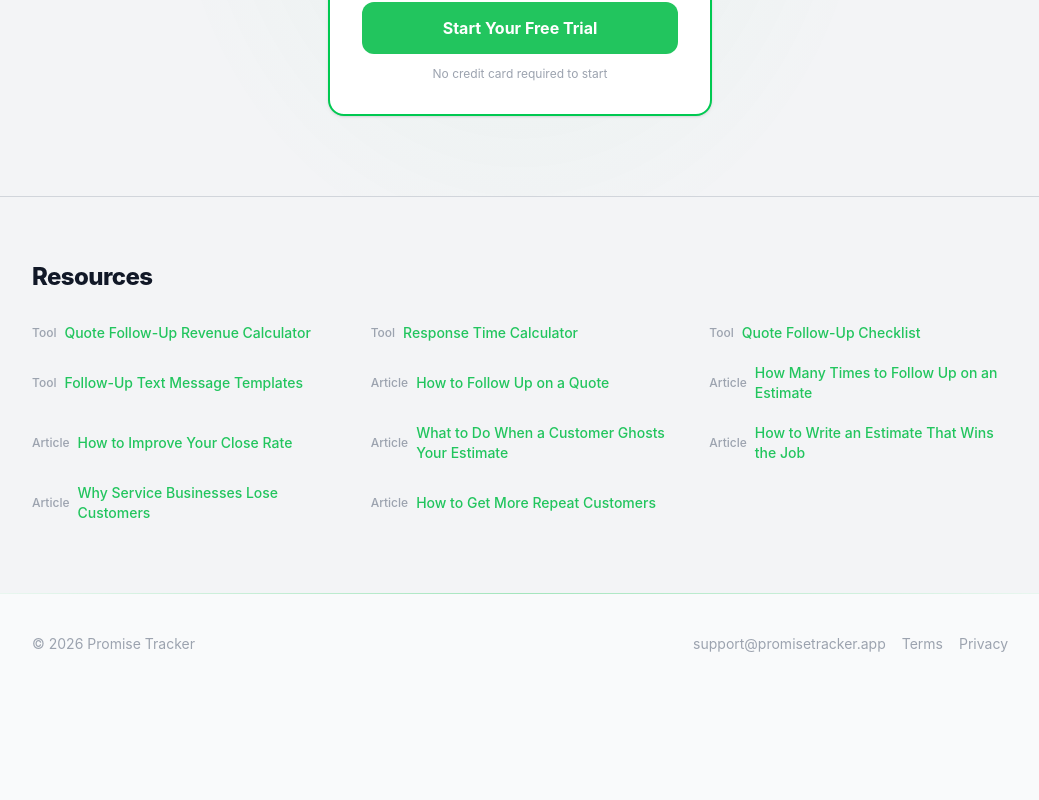
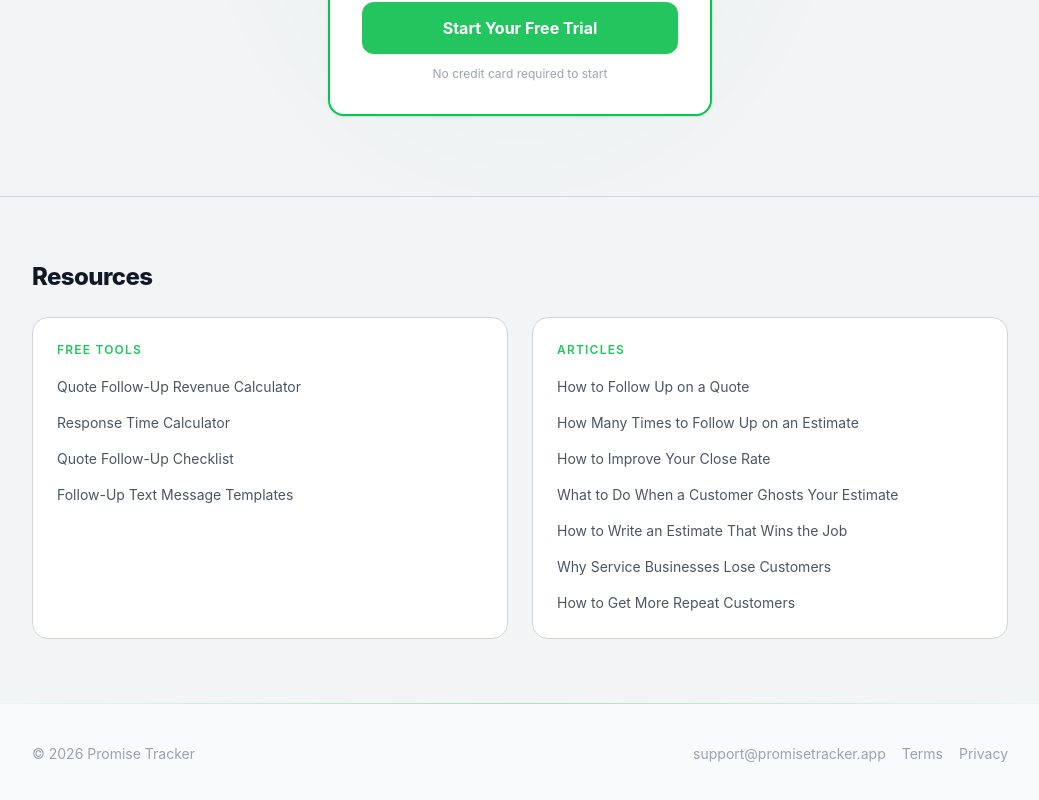
Before and after one commit to jobblixor/promise-tracker-mvp, a React (Vite) app: page / in a window 1280 px wide. Shown: the part 4556-5356 px from the top of the page, without its empty margins (120-1159 px from the left). Before the commit the page ends 5250 px from the top, so only its background shows below. Built offline with nearby package versions, Linux system fonts and the light colour scheme; no server answers.

Commit message:
Resources: two bg-bg-card cards matching site design language

```diff
--- a/src/pages/LandingPage.jsx
+++ b/src/pages/LandingPage.jsx
@@ -451,51 +451,28 @@ export default function LandingPage() {
       <section className="border-t border-border bg-bg-card-hover">
         <div className="max-w-5xl mx-auto px-4 sm:px-6 py-16">
           <h2 className="text-2xl font-extrabold text-text-primary mb-6 tracking-tight">Resources</h2>
-          <div className="grid grid-cols-1 sm:grid-cols-2 lg:grid-cols-3 gap-x-10 gap-y-2">
-            <Link to="/calculator" className="text-accent hover:underline text-sm font-medium py-1.5 flex items-center gap-2">
-              <span className="text-text-muted text-xs font-medium shrink-0">Tool</span>
-              Quote Follow-Up Revenue Calculator
-            </Link>
-            <Link to="/response-time-calculator" className="text-accent hover:underline text-sm font-medium py-1.5 flex items-center gap-2">
-              <span className="text-text-muted text-xs font-medium shrink-0">Tool</span>
-              Response Time Calculator
-            </Link>
-            <Link to="/follow-up-checklist" className="text-accent hover:underline text-sm font-medium py-1.5 flex items-center gap-2">
-              <span className="text-text-muted text-xs font-medium shrink-0">Tool</span>
-              Quote Follow-Up Checklist
-            </Link>
-            <Link to="/follow-up-text-templates" className="text-accent hover:underline text-sm font-medium py-1.5 flex items-center gap-2">
-              <span className="text-text-muted text-xs font-medium shrink-0">Tool</span>
-              Follow-Up Text Message Templates
-            </Link>
-            <Link to="/blog/how-to-follow-up-on-a-quote" className="text-accent hover:underline text-sm font-medium py-1.5 flex items-center gap-2">
-              <span className="text-text-muted text-xs font-medium shrink-0">Article</span>
-              How to Follow Up on a Quote
-            </Link>
-            <Link to="/blog/how-many-times-to-follow-up-on-estimate" className="text-accent hover:underline text-sm font-medium py-1.5 flex items-center gap-2">
-              <span className="text-text-muted text-xs font-medium shrink-0">Article</span>
-              How Many Times to Follow Up on an Estimate
-            </Link>
-            <Link to="/blog/close-rate-service-businesses" className="text-accent hover:underline text-sm font-medium py-1.5 flex items-center gap-2">
-              <span className="text-text-muted text-xs font-medium shrink-0">Article</span>
-              How to Improve Your Close Rate
-            </Link>
-            <Link to="/blog/customer-ghosted-estimate" className="text-accent hover:underline text-sm font-medium py-1.5 flex items-center gap-2">
-              <span className="text-text-muted text-xs font-medium shrink-0">Article</span>
-              What to Do When a Customer Ghosts Your Estimate
-            </Link>
-            <Link to="/blog/how-to-write-estimate" className="text-accent hover:underline text-sm font-medium py-1.5 flex items-center gap-2">
-              <span className="text-text-muted text-xs font-medium shrink-0">Article</span>
-              How to Write an Estimate That Wins the Job
-            </Link>
-            <Link to="/blog/why-service-businesses-lose-customers" className="text-accent hover:underline text-sm font-medium py-1.5 flex items-center gap-2">
-              <span className="text-text-muted text-xs font-medium shrink-0">Article</span>
-              Why Service Businesses Lose Customers
-            </Link>
-            <Link to="/blog/how-to-get-more-repeat-customers" className="text-accent hover:underline text-sm font-medium py-1.5 flex items-center gap-2">
-              <span className="text-text-muted text-xs font-medium shrink-0">Article</span>
-              How to Get More Repeat Customers
-            </Link>
+          <div className="grid grid-cols-1 sm:grid-cols-2 gap-6">
+            <div className="rounded-2xl border border-border bg-bg-card p-6">
+              <div className="text-xs font-semibold text-accent uppercase tracking-widest mb-4">Free Tools</div>
+              <ul className="space-y-3">
+                <li><Link to="/calculator" className="text-sm text-text-secondary hover:text-accent transition-colors">Quote Follow-Up Revenue Calculator</Link></li>
+                <li><Link to="/response-time-calculator" className="text-sm text-text-secondary hover:text-accent transition-colors">Response Time Calculator</Link></li>
+                <li><Link to="/follow-up-checklist" className="text-sm text-text-secondary hover:text-accent transition-colors">Quote Follow-Up Checklist</Link></li>
+                <li><Link to="/follow-up-text-templates" className="text-sm text-text-secondary hover:text-accent transition-colors">Follow-Up Text Message Templates</Link></li>
+              </ul>
+            </div>
+            <div className="rounded-2xl border border-border bg-bg-card p-6">
+              <div className="text-xs font-semibold text-accent uppercase tracking-widest mb-4">Articles</div>
+              <ul className="space-y-3">
+                <li><Link to="/blog/how-to-follow-up-on-a-quote" className="text-sm text-text-secondary hover:text-accent transition-colors">How to Follow Up on a Quote</Link></li>
+                <li><Link to="/blog/how-many-times-to-follow-up-on-estimate" className="text-sm text-text-secondary hover:text-accent transition-colors">How Many Times to Follow Up on an Estimate</Link></li>
+                <li><Link to="/blog/close-rate-service-businesses" className="text-sm text-text-secondary hover:text-accent transition-colors">How to Improve Your Close Rate</Link></li>
+                <li><Link to="/blog/customer-ghosted-estimate" className="text-sm text-text-secondary hover:text-accent transition-colors">What to Do When a Customer Ghosts Your Estimate</Link></li>
+                <li><Link to="/blog/how-to-write-estimate" className="text-sm text-text-secondary hover:text-accent transition-colors">How to Write an Estimate That Wins the Job</Link></li>
+                <li><Link to="/blog/why-service-businesses-lose-customers" className="text-sm text-text-secondary hover:text-accent transition-colors">Why Service Businesses Lose Customers</Link></li>
+                <li><Link to="/blog/how-to-get-more-repeat-customers" className="text-sm text-text-secondary hover:text-accent transition-colors">How to Get More Repeat Customers</Link></li>
+              </ul>
+            </div>
           </div>
         </div>
       </section>
```
